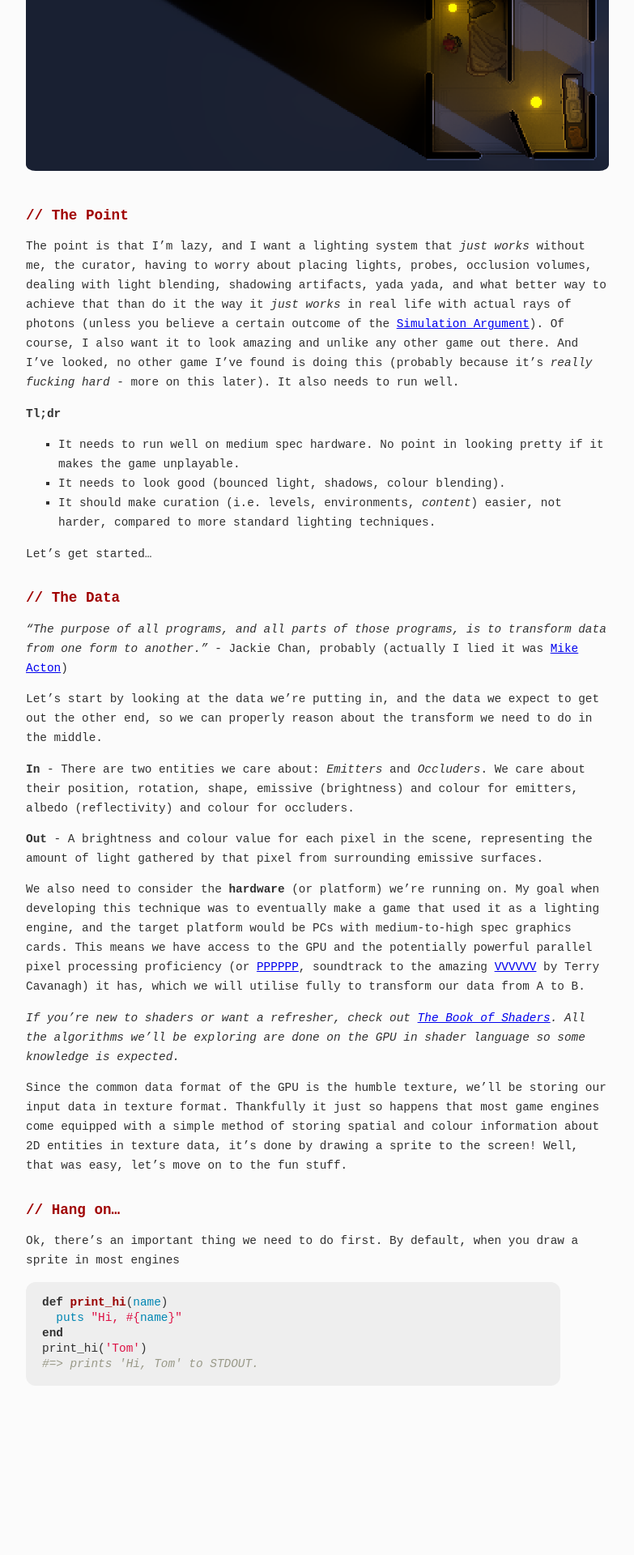
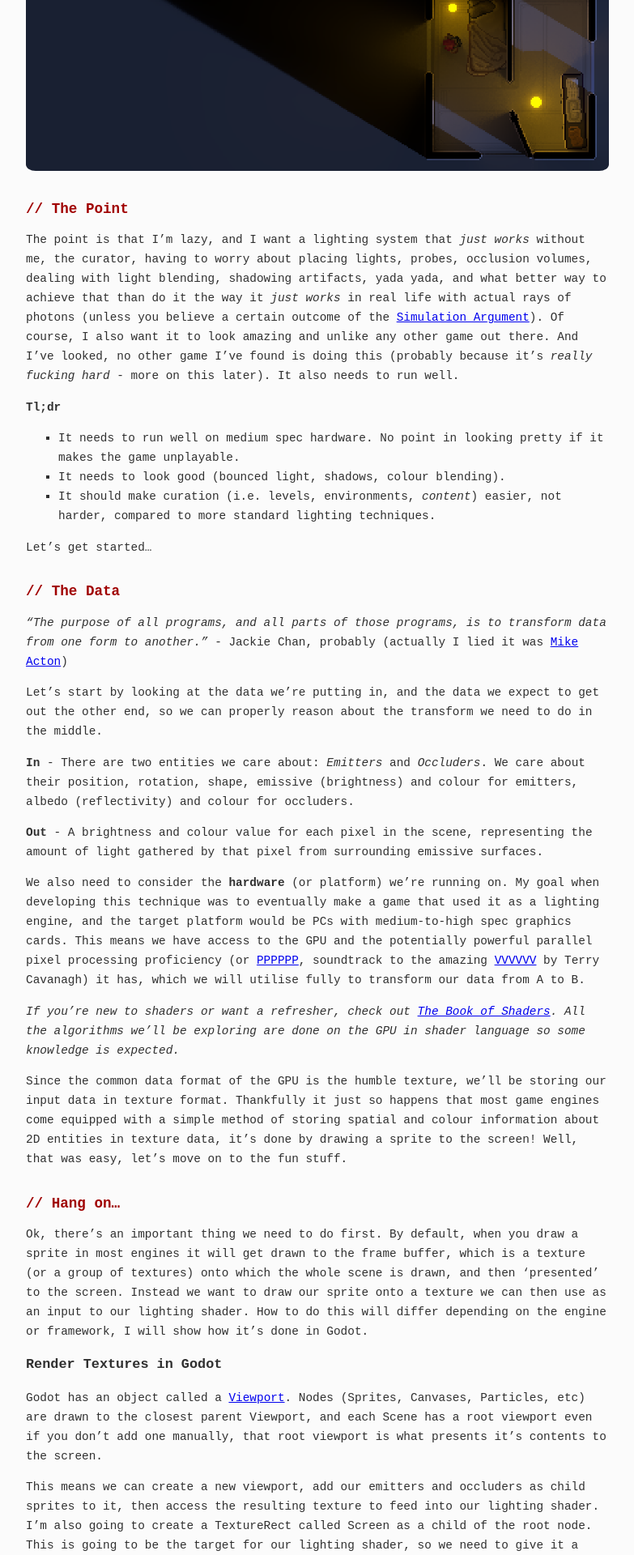
Before and after one commit to samuelbigos/samuelbigos.github.io, a Jekyll site: the page built from _posts/2020-10-05-2dgi1-2d-global-illumination-in-godot.markdown, in a window 1280 px wide. Shown: the part 713-2633 px from the top of the page at 81% size, without its empty margins (248-1031 px from the left). Built offline with Jekyll 4.4.1, drawn with Linux system fonts in a browser that asks for light colours; some web fonts are replaced; before the commit the page ends 2456 px from its top, so only the background shows below that; some of the changed text lies outside the part shown.

Commit message:
Progress on GI post.

```diff
--- a/_posts/2020-10-05-2dgi1-2d-global-illumination-in-godot.markdown
+++ b/_posts/2020-10-05-2dgi1-2d-global-illumination-in-godot.markdown
@@ -15,7 +15,7 @@ Having said _that_, I will come clean and tell you I knew next to nothing about
 
 _Come on get to the point._ Ok fine.
 
-![Forza Street](/assets/2020-10-05-2dgi1-2d-global-illumination-in-godot/1.png "Forza Street")
+<img class="resize" src="/assets/2020-10-05-2dgi1-2d-global-illumination-in-godot/1.png" />
 
 ## The Point
 
@@ -46,7 +46,24 @@ Since the common data format of the GPU is the humble texture, we'll be storing
 
 ## Hang on...
 
-Ok, there's an important thing we need to do first. By default, when you draw a sprite in most engines
+Ok, there's an important thing we need to do first. By default, when you draw a sprite in most engines it will get drawn to the frame buffer, which is a texture (or a group of textures) onto which the whole scene is drawn, and then 'presented' to the screen. Instead we want to draw our sprite onto a texture we can then use as an input to our lighting shader. How to do this will differ depending on the engine or framework, I will show how it's done in Godot.
+
+### Render Textures in Godot
+
+Godot has an object called a [Viewport](https://docs.godotengine.org/en/stable/tutorials/viewports/viewports.html). Nodes (Sprites, Canvases, Particles, etc) are drawn to the closest parent Viewport, and each Scene has a root viewport even if you don't add one manually, that root viewport is what presents it's contents to the screen.
+
+This means we can create a new viewport, add our emitters and occluders as child sprites to it, then access the resulting texture to feed into our lighting shader. I'm also going to create a TextureRect called Screen as a child of the root node. This is going to be the target for our lighting shader, so we need to give it a texture (a 1x1 white image will do), and set Expand to true.
+
+_If you're following along with your own Godot project, know that I am using Godot v3.2. In your project settings, set Driver Name to GLES3 and set your window size to something small (e.g. 640x360). Make a new scene with a Node2D as root._
+
+So let's see how all that looks in a Godot scene.
+
+<img src="/assets/2020-10-05-2dgi1-2d-global-illumination-in-godot/viewport_screen_layout.png" />
+
+<img src="/assets/2020-10-05-2dgi1-2d-global-illumination-in-godot/screen_settings.png" />
+
+Now we have to do some setup in code. For now, to test everything is working,
+
 
 
 {% highlight ruby  %}
--- a/_sass/no-style-please.scss
+++ b/_sass/no-style-please.scss
@@ -14,6 +14,13 @@ body {
 }
 
 img {
+  border-radius: 8px;
+  display: block;
+  margin-left: 0px;
+  margin-right: auto;
+}
+
+img.resize {
   border-radius: 12px;
   width: 45rem;
   padding-top: 0.25rem;
```
Also changed, not shown: assets/2020-10-05-2dgi1-2d-global-illumination-in-godot/screen_settings.png (added), assets/2020-10-05-2dgi1-2d-global-illumination-in-godot/viewport_screen_layout.png (added).
